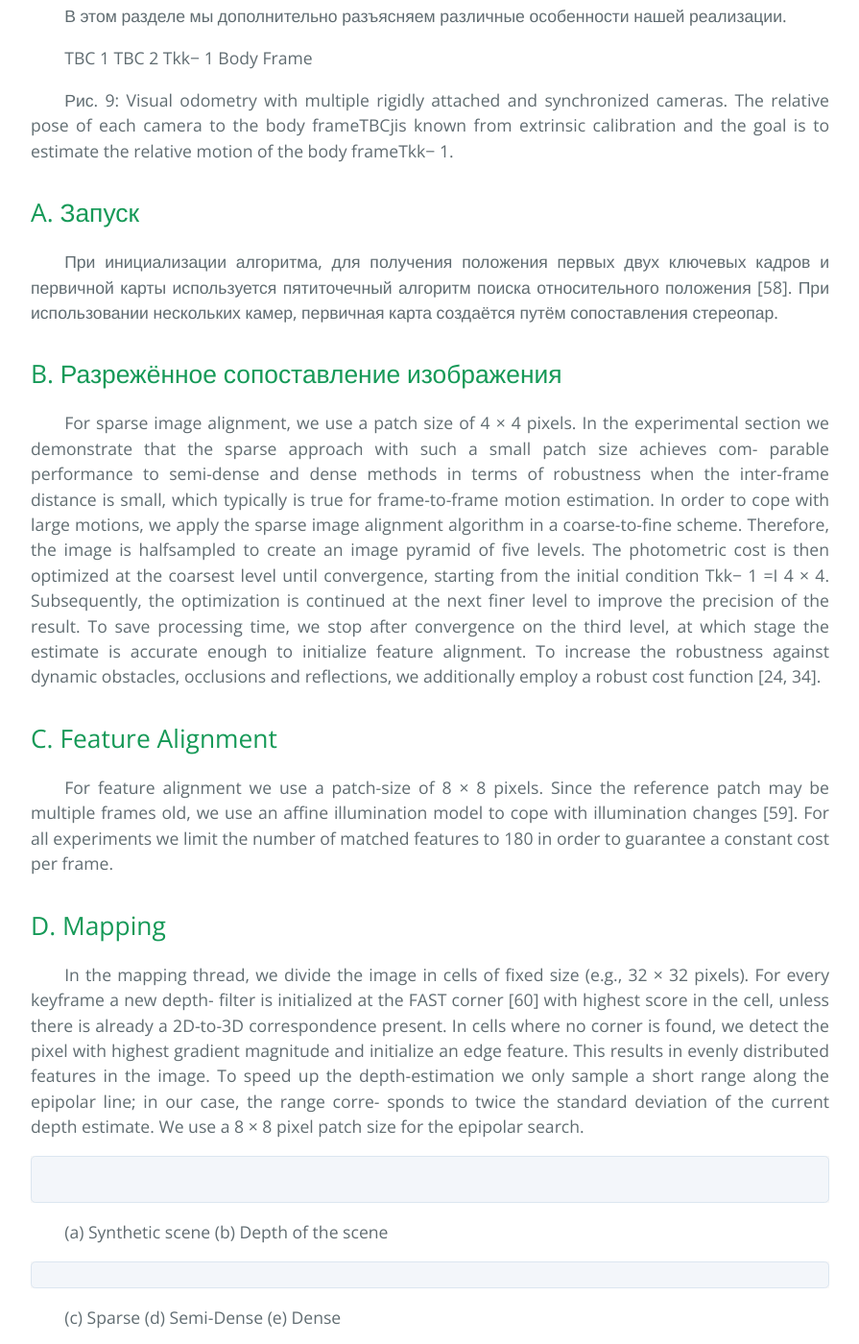
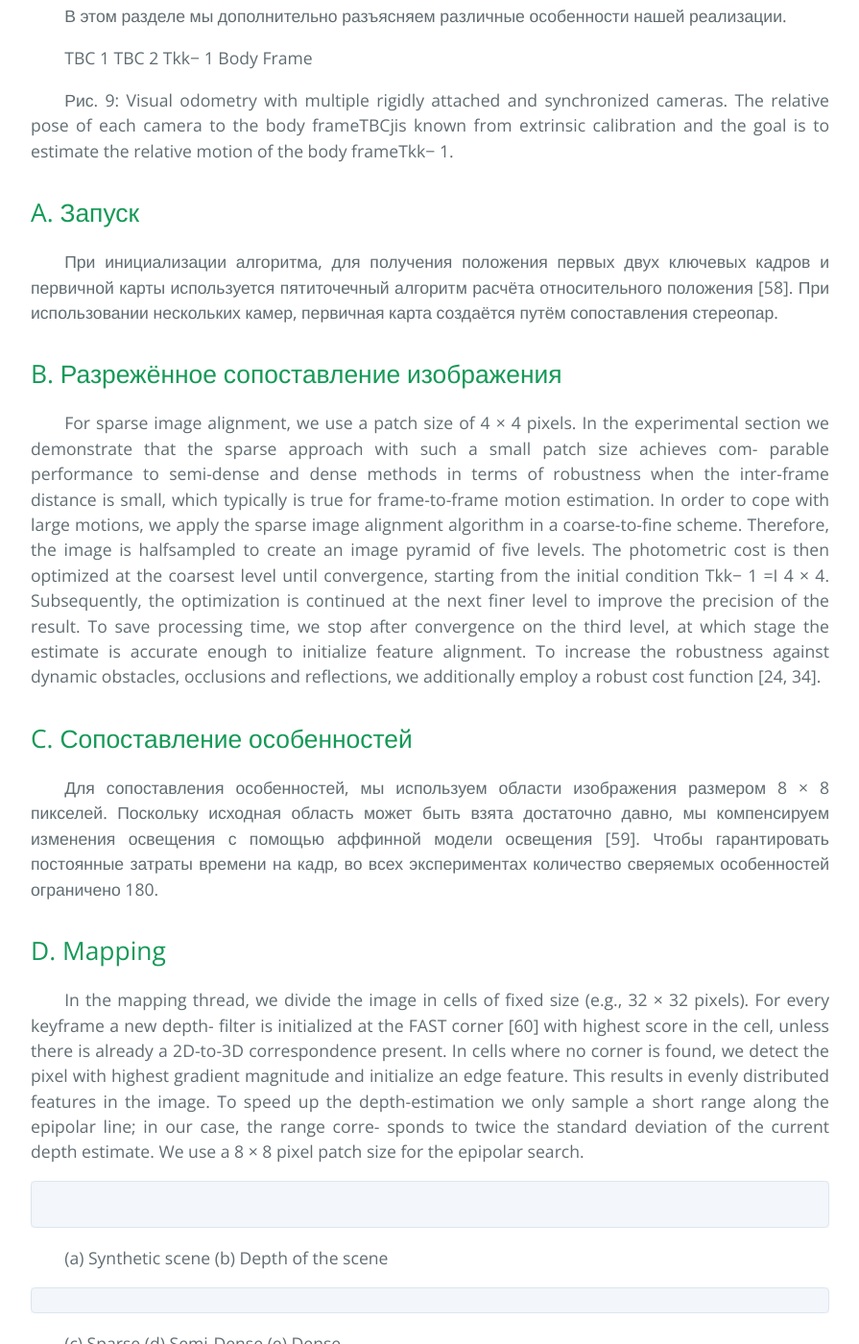
Before and after one commit to i-v-s/slam, a Jekyll site: the page built from svo2.md, in a window 1280 px wide and 1400 px high, scrolled down 20922 px. Shown: the whole window at 96% size, without its empty margins (192-1087 px from the left). Built offline with Jekyll 4.4.1, drawn with Linux system fonts in a browser that asks for light colours; our own code applies the rules of GitHub Pages for plain Markdown files; formulas are drawn with MathJax 3.

Commit message:
Updated svo2.md

```diff
--- a/svo2.md
+++ b/svo2.md
@@ -949,7 +949,7 @@ the body frameTkk− 1.
 При инициализации алгоритма, для получения положения
 первых двух ключевых кадров и первичной карты
 используется пятиточечный алгоритм
-поиска относительного положения [58].
+расчёта относительного положения [58].
 При использовании нескольких камер,
 первичная карта создаётся путём сопоставления стереопар.
 
@@ -974,13 +974,15 @@ initialize feature alignment. To increase the robustness against
 dynamic obstacles, occlusions and reflections, we additionally
 employ a robust cost function [24, 34].
 
-## C. Feature Alignment
-
-For feature alignment we use a patch-size of 8 × 8 pixels.
-Since the reference patch may be multiple frames old, we use
-an affine illumination model to cope with illumination changes
-[59]. For all experiments we limit the number of matched
-features to 180 in order to guarantee a constant cost per frame.
+## C. Сопоставление особенностей
+
+Для сопоставления особенностей, мы используем
+области изображения размером 8 × 8 пикселей.
+Поскольку исходная область может быть взята достаточно давно,
+мы компенсируем изменения освещения
+с помощью аффинной модели освещения [59].
+Чтобы гарантировать постоянные затраты времени на кадр,
+во всех экспериментах количество сверяемых особенностей ограничено 180.
 
 ## D. Mapping
 
```
